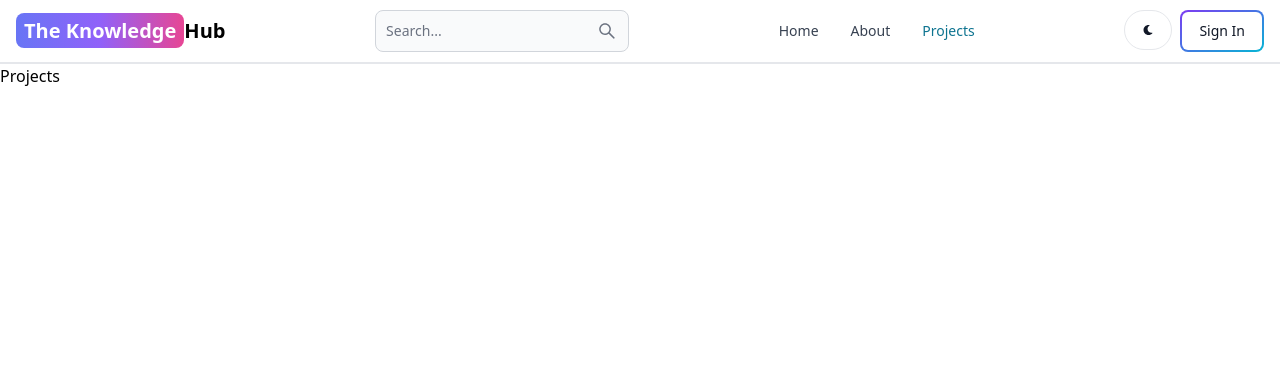
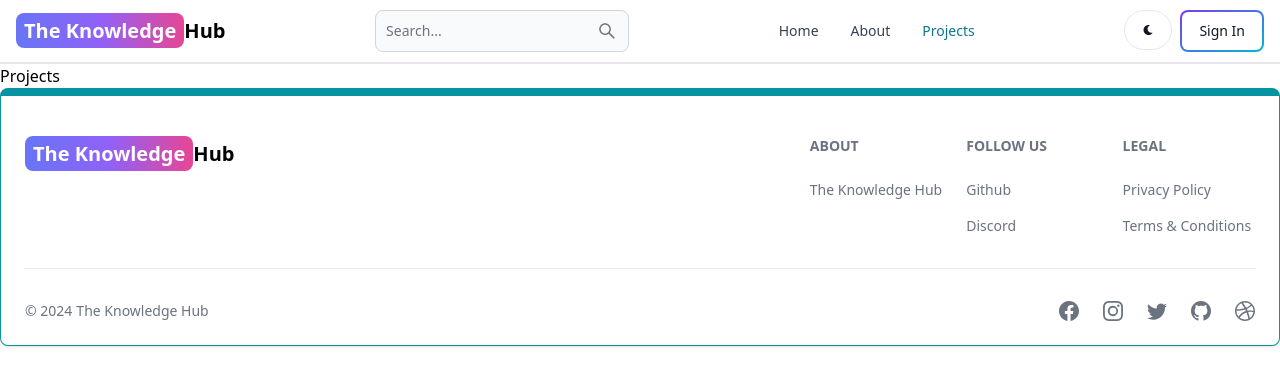
Before and after one commit to Rits113116/MERN-Blog, a React (Vite) app in the folder client/: page /projects in a window 1280 px wide. Shown: the top 386 px of the page. Built offline with nearby package versions, Linux system fonts and the light colour scheme.

Commit message:
create and add the footer component

```diff
--- a/client/src/App.jsx
+++ b/client/src/App.jsx
@@ -6,7 +6,7 @@ import Dashboard from './pages/Dashboard'
 import Projects from './pages/Projects'
 import SignUp from './pages/SignUp'
 import Header from './components/Header'
-
+import Footer from './components/Footer'
 export default function App() {
   return (
     <BrowserRouter>
@@ -20,7 +20,7 @@ export default function App() {
         <Route path="/projects" element={<Projects />} />
 
       </Routes>
-
+<Footer/>
     </BrowserRouter>
   )
 }
--- /dev/null
+++ b/client/src/components/Footer.jsx
@@ -0,0 +1,74 @@
+import { Footer } from 'flowbite-react';
+import { Link } from 'react-router-dom';
+import { BsFacebook, BsInstagram, BsTwitter, BsGithub, BsDribbble } from 'react-icons/bs';
+export default function FooterCom() {
+  return (
+    <Footer container className='border border-t-8 border-teal-500'>
+      <div className='w-full max-w-7xl mx-auto'>
+        <div className='grid w-full justify-between sm:flex md:grid-cols-1'>
+          <div className='mt-5'>
+            <Link
+              to='/'
+              className='self-center whitespace-nowrap text-lg sm:text-xl font-semibold dark:text-white'
+            >
+              <span className='px-2 py-1 bg-gradient-to-r from-indigo-500 via-purple-500 to-pink-500 rounded-lg text-white'>
+                The Knowledge
+              </span>
+              Hub
+            </Link>
+          </div>
+          <div className='grid grid-cols-2 gap-8 mt-4 sm:grid-cols-3 sm:gap-6'>
+            <div>
+              <Footer.Title title='About' />
+              <Footer.LinkGroup col>
+                <Footer.Link
+                  href='/about'
+                  target='_blank'
+                  rel='noopener noreferrer'
+                >
+                  The Knowledge Hub
+                </Footer.Link>
+              </Footer.LinkGroup>
+            </div>
+            <div>
+              <Footer.Title title='Follow us' />
+              <Footer.LinkGroup col>
+                <Footer.Link
+                  href='https://github.com/Rits113116'
+                  target='_blank'
+                  rel='noopener noreferrer'
+                >
+                  Github
+                </Footer.Link>
+                <Footer.Link href='#'>Discord</Footer.Link>
+              </Footer.LinkGroup>
+            </div>
+            <div>
+              <Footer.Title title='Legal' />
+              <Footer.LinkGroup col>
+                <Footer.Link href='#'>Privacy Policy</Footer.Link>
+                <Footer.Link href='#'>Terms &amp; Conditions</Footer.Link>
+              </Footer.LinkGroup>
+            </div>
+          </div>
+        </div>
+        <Footer.Divider />
+        <div className='w-full sm:flex sm:items-center sm:justify-between'>
+          <Footer.Copyright
+            href='#'
+            by="The Knowledge Hub"
+            year={new Date().getFullYear()}
+          />
+          <div className="flex gap-6 sm:mt-0 mt-4 sm:justify-center">
+            <Footer.Icon href='#' icon={BsFacebook}/>
+            <Footer.Icon href='#' icon={BsInstagram}/>
+            <Footer.Icon href='#' icon={BsTwitter}/>
+            <Footer.Icon href='https://github.com/Rits113116' icon={BsGithub}/>
+            <Footer.Icon href='#' icon={BsDribbble}/>
+
+          </div>
+        </div>
+      </div>
+    </Footer>
+  );
+}
```
